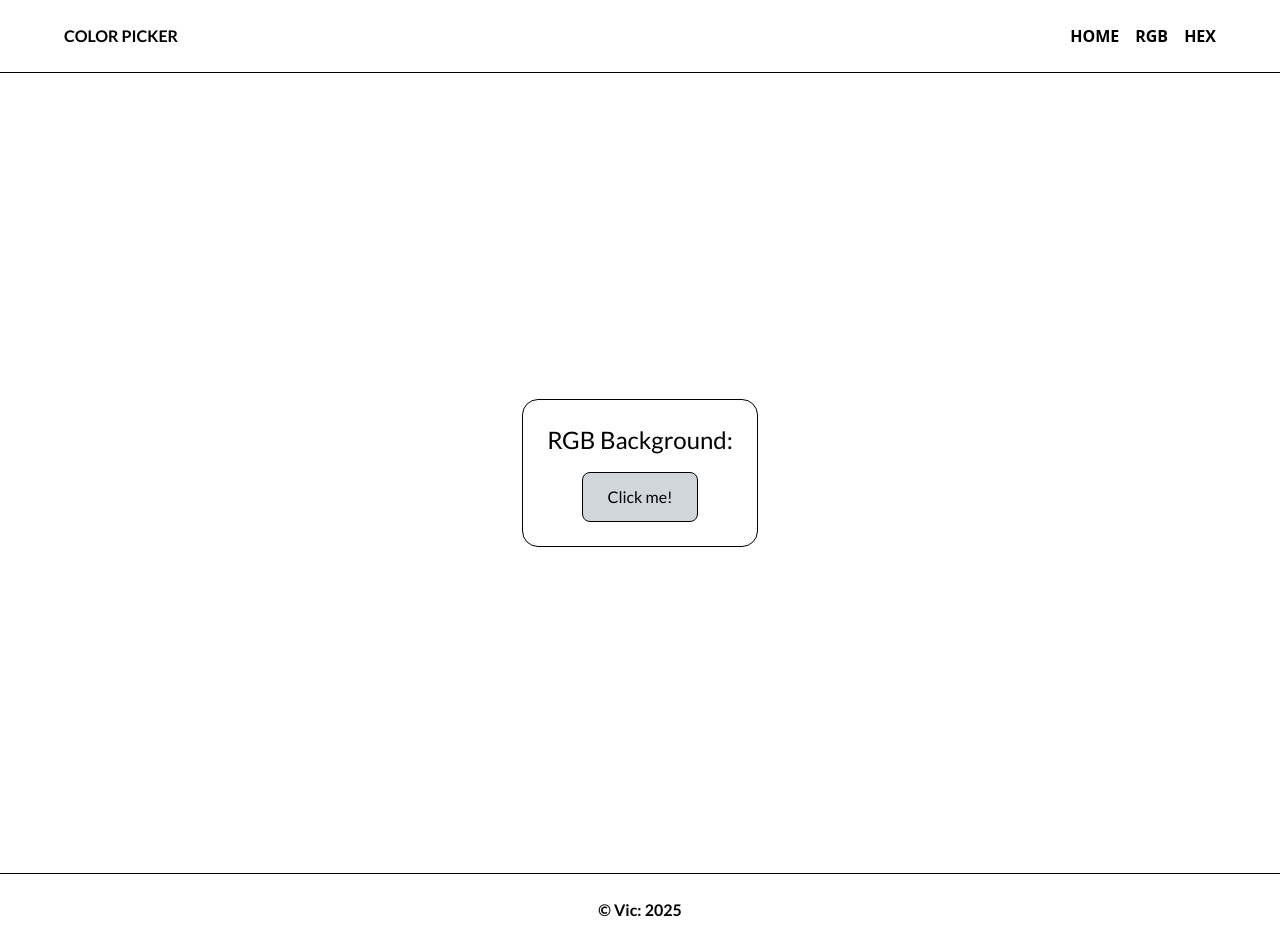
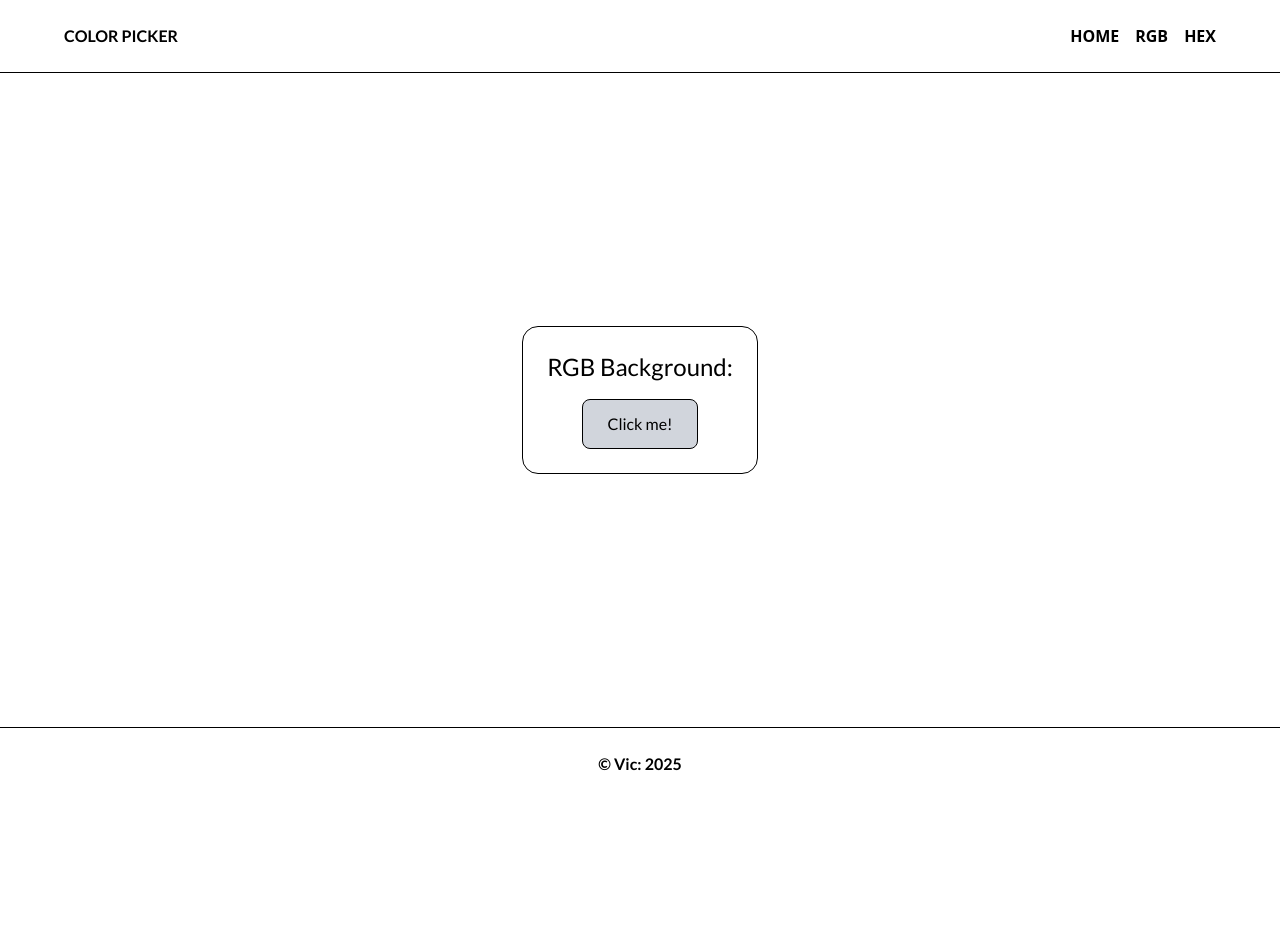
Before and after one commit to mvic89/testing-the-color, a Next.js app: page /hex in a window 1280 px wide. Both pictures are taken after a click on the item "RGB". After the commit the page ends 800 px from the top, so only its background shows below. Built offline with nearby package versions, Linux system fonts and the light colour scheme.

Commit message:
fixed some css issues

```diff
--- a/src/app/globals.css
+++ b/src/app/globals.css
@@ -6,12 +6,10 @@
   box-sizing: border-box;
 }
 
-html {
-  height: 100vh;
-}
+
 
 body {
-  height: 100%;
+
   margin: 0;
   font-family: 'Lato', sans-serif;
 }
--- a/src/app/hex/page.tsx
+++ b/src/app/hex/page.tsx
@@ -22,7 +22,7 @@ const Hex = () => {
   };
 
   return (
-    <div className="min-h-screen flex flex-col items-center justify-center" style={{ backgroundColor: color ?? "transparent" }}>
+    <div className="flex-grow flex items-center justify-center" style={{ backgroundColor: color ?? "transparent" }}>
       <ColorPick colorHeading="HEX Background:" color={color ?? ""} onClick={changeColor} />
     </div>
   );
--- a/src/app/layout.tsx
+++ b/src/app/layout.tsx
@@ -26,10 +26,10 @@ export default function RootLayout() {
   };
 
   return (
-    <html lang="en">
+    <html lang="en" className="h-full">
       <body className="h-full flex flex-col">
         <Header setCurrentPage={setCurrentPage} />
-        <main className="grow">{renderPage()}</main>
+        <main className="flex-grow flex flex-col ">{renderPage()}</main>
         <Footer />
       </body>
     </html>
--- a/src/app/rgb/page.tsx
+++ b/src/app/rgb/page.tsx
@@ -17,7 +17,7 @@ const Rgb = () => {
   };
 
   return (
-    <div className="min-h-screen flex flex-col items-center justify-center" style={{ backgroundColor: color ?? "transparent" }}>
+    <div className="flex-grow flex items-center justify-center" style={{ backgroundColor: color ?? "transparent" }}>
       <ColorPick colorHeading="RGB Background:" color={color ?? ""} onClick={changeColor} />
     </div>
   );
```
Also changed, not shown: page-structure.txt.
